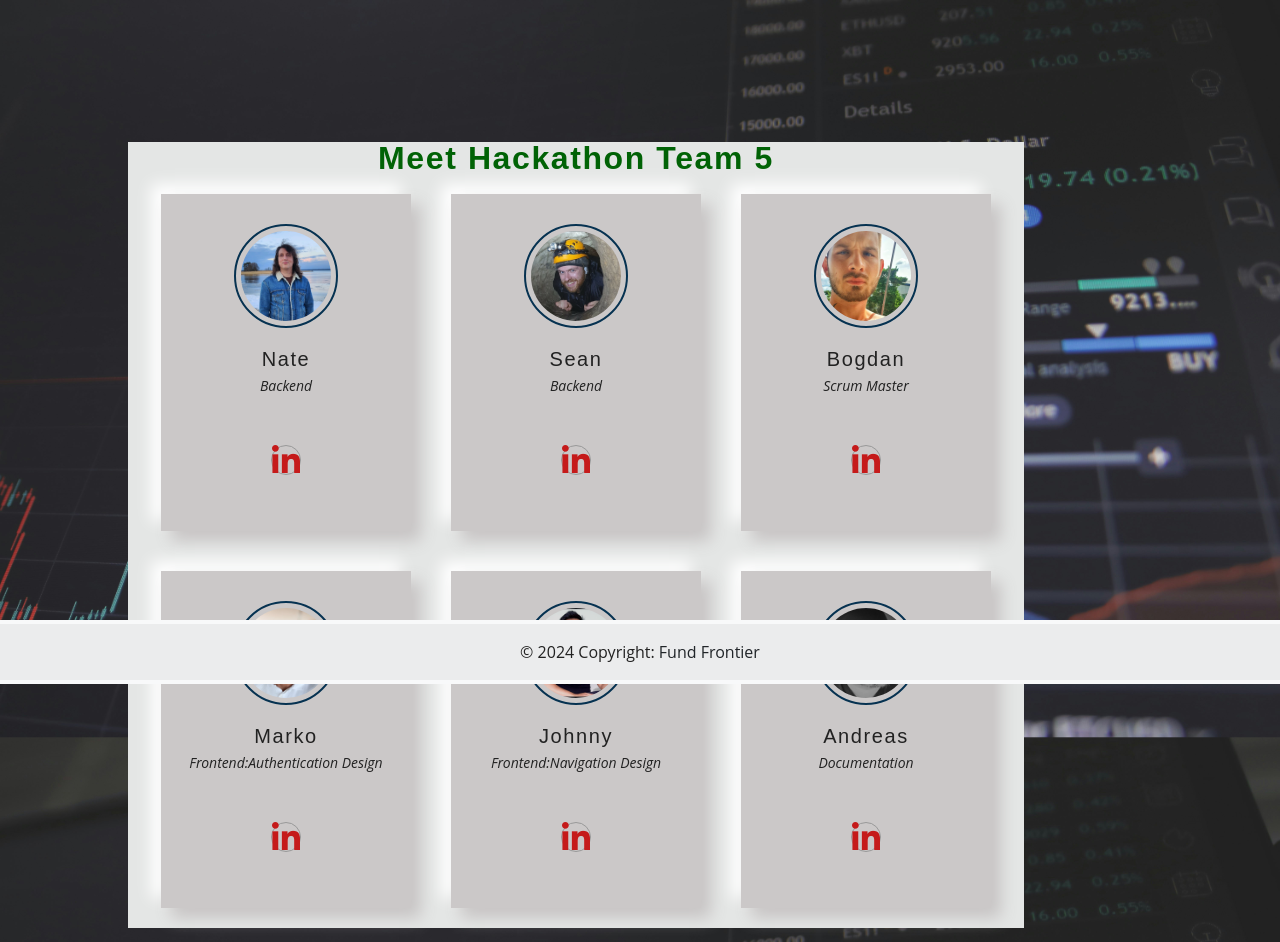
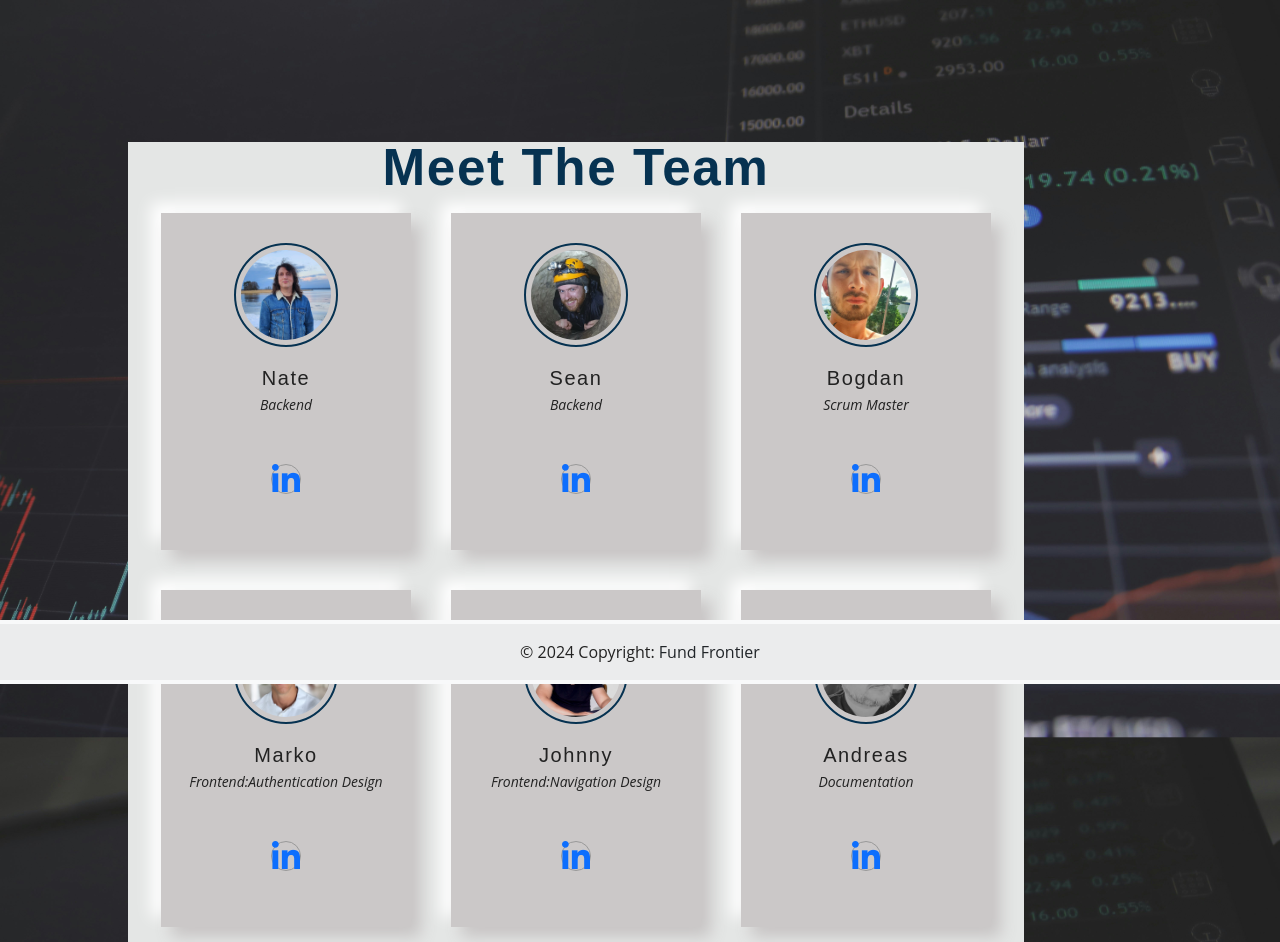
Before and after one commit to sean-meade/fund-frontier, a Django app: page /contact/ in a window 1280 px wide. Shown: the part 116-1058 px from the top of the page. Run offline with Django 5.2, Linux system fonts and the light colour scheme; some libraries are stand-ins or nearby versions.

Commit message:
Fix style on contact page

```diff
--- a/templates/npv/contact.html
+++ b/templates/npv/contact.html
@@ -82,6 +82,7 @@
 
     .contact-info {
         text-align: left;
+        border: none;
     }
 
     .contact-info h3 {
@@ -102,10 +103,10 @@
       /* for the team member */
 
     .section-title h1 {
-        font-size: 32px;
+        font-size: 3.2rem;
         text-align: center;
         margin-bottom: 0;
-        color: #34a65f;
+        color: #063251;
         margin-top: 7rem;
         font-weight: 700;
     }
@@ -194,6 +195,10 @@
     .box ul li a:hover .fa {
         color: #34a65f;
     }
+
+    #title {
+        color: #063251;
+    }
 </style>
 {% endblock %}
 {% block extra_title %}Contact Us | Fund Frontier{% endblock %}
@@ -201,7 +206,7 @@
 <div class="contact-container">
     <div class="team-area">
         <div class="section-title">
-            <h1>Meet Hackathon Team 5</h1>
+            <h1 id="title">Meet the team</h1>
         </div>
         <div class="team-box">
             <div class="box">
@@ -212,7 +217,7 @@
                 <ul>
                     <li class="contact-li">
                         <a href="https://www.linkedin.com/in/redsskull/" target="_blank">
-                            <i class="fa fa-linkedin"></i>
+                            <i class="fa fa-linkedin text-primary"></i>
                         </a>
                     </li>
                 </ul>
@@ -224,7 +229,7 @@
                 <ul>
                     <li class="contact-li">
                         <a href="https://www.linkedin.com/in/seanmeadedev/" target="_blank">
-                            <i class="fa fa-linkedin"></i>
+                            <i class="fa fa-linkedin text-primary"></i>
                         </a>
                     </li>
 
@@ -237,7 +242,7 @@
                 <ul>
                     <li class="contact-li">
                         <a href="https://www.linkedin.com/in/bogdan-gugu-83ba4b11a/" target="_blank">
-                            <i class="fa fa-linkedin"></i>
+                            <i class="fa fa-linkedin text-primary"></i>
                         </a>
                     </li>
 
@@ -250,7 +255,7 @@
                 <ul>
                     <li class="contact-li">
                         <a href="https://www.linkedin.com/in/markohautala/" target="_blank">
-                            <i class="fa fa-linkedin"></i>
+                            <i class="fa fa-linkedin text-primary"></i>
                         </a>
                     </li>
                 </ul>
@@ -262,7 +267,7 @@
                 <ul>
                     <li class="contact-li">
                         <a href="/" target="_blank">
-                            <i class="fa fa-linkedin"></i>
+                            <i class="fa fa-linkedin text-primary"></i>
                         </a>
                     </li>
                 </ul>
@@ -274,7 +279,7 @@
                 <ul>
                     <li class="contact-li">
                         <a href="https://www.linkedin.com/in/andreas-jelenko-03b061172/" target="_blank">
-                            <i class="fa fa-linkedin"></i>
+                            <i class="fa fa-linkedin text-primary"></i>
                         </a>
                     </li>
                 </ul>
```
